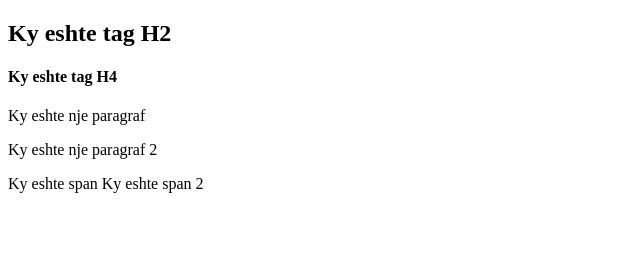
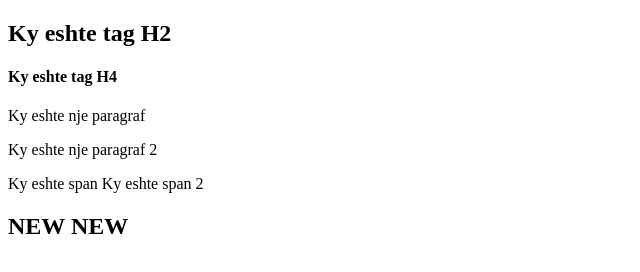
Before and after one commit to etrupja/FSHN2526, a plain HTML site: page index.html in a window 1280 px wide. Shown: the whole page, without its empty margins (0-640 px from the left). Drawn offline with Linux system fonts and the light colour scheme.

Commit message:
Shtuan ndryshimin e dyte

```diff
--- a/index.html
+++ b/index.html
@@ -18,5 +18,9 @@
 
         </div>
 
+        <div>
+            <h2>NEW NEW</h2>
+        </div>
+
     </body>
 </html>
```
